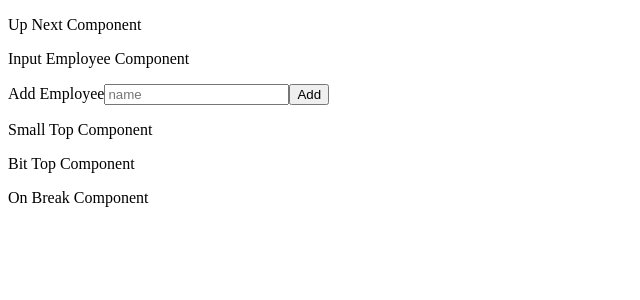
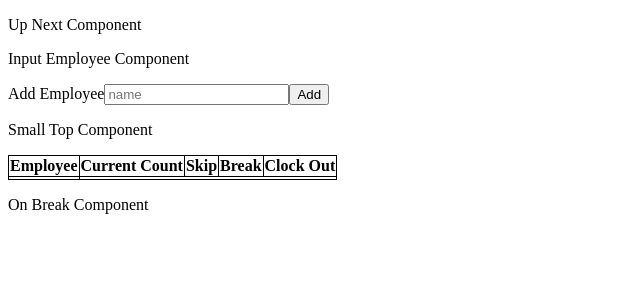
Before and after one commit to missatrox44/crab-city-server-rotation, a React (Vite) app: page / in a window 1280 px wide. Shown: the top 300 px of the page, without its empty margins (0-640 px from the left). Built offline with nearby package versions, Linux system fonts and the light colour scheme.

Commit message:
saving some progress on mapping through employees to display; not functioning yet though

```diff
--- a/package.json
+++ b/package.json
@@ -11,12 +11,12 @@
   "dependencies": {
     "react": "^18.2.0",
     "react-dom": "^18.2.0",
-    "styled-components": "^5.3.6"
+    "styled-components": "^5.3.6",
   },
   "devDependencies": {
     "@types/react": "^18.0.17",
     "@types/react-dom": "^18.0.6",
     "@vitejs/plugin-react": "^2.1.0",
-    "vite": "^3.1.0"
+    "vite": "^3.1.0",
   }
 }
--- a/src/App.jsx
+++ b/src/App.jsx
@@ -11,7 +11,7 @@ function App() {
       <UpNext />
       <InputEmployee />
       {/* <SmallTop /> */}
-      <BigTop />
+
       <OnBreak />
     </div>
 
--- a/src/components/InputEmployee.jsx
+++ b/src/components/InputEmployee.jsx
@@ -1,19 +1,21 @@
 import React, {useState} from 'react';
 import SmallTop from './SmallTop';
-// import BigTop from './BigTop';
+import BigTop from './BigTop';
 // import OnBreak from './OnBreak';
-let employees = []
+
+let id = 1;
 
 export default function InputEmployee() {
 
-    let [employee, setEmployee] = useState({
+    let [employees, setEmployee] = useState([{
+      id: id,
       name: '',
       trainee: false,
       currentCount: 0,
       skip: false,
       break: false,
       clockout: false,
-    });
+    }]);
 
     function handleSubmit(e) {
       e.preventDefault();
@@ -21,6 +23,7 @@ export default function InputEmployee() {
 
       // Sets Employee values based on what is inputed
       setEmployee({
+        id: id++,
         name: nameInput.value,
         trainee: false,
         currentCount: 0,
@@ -33,21 +36,22 @@ export default function InputEmployee() {
       nameInput.value = '';
     }
 
-      employees.push(employee)
+      // employees.push(employee)
       console.log("employees-from-input-component:", employees);
 
 
   return (
     <div>
       <p>Input Employee Component</p>
+
       <form onSubmit={handleSubmit}>
         <label htmlFor="employee-name">Add Employee</label>
         <input id="employee-name" placeholder='name'></input>
-
         <button type="submit">Add</button>
       </form>
 
       <SmallTop employees={employees}/>
+      {/* <BigTop employees={employees}/> */}
 
       </div>
 
--- a/src/components/SmallTop.jsx
+++ b/src/components/SmallTop.jsx
@@ -4,12 +4,13 @@ import './SmallTop.css'
 
 export default function SmallTop(props) {
 
-  // console.log(props);
+  // console.log("Small-Top Console: Props:", props);
+
 
   return (
     <div>
       <p>Small Top Component</p>
-      {/* <table>
+      <table>
         <tbody>
           <tr>
             <th>Employee</th>
@@ -18,7 +19,11 @@ export default function SmallTop(props) {
             <th>Break</th>
             <th>Clock Out</th>
           </tr>
-          <tr>
+
+          {props.employees.map((employee =><tr key={employee.id}><td>{employee.name}</td></tr>))}
+
+
+          {/* <tr>
             <td>
               {props.employee.name}
             </td>
@@ -37,10 +42,10 @@ export default function SmallTop(props) {
             <td>
               <button>Assign Next Table to Me</button>
             </td>
-          </tr>
+          </tr> */}
         </tbody>
       </table>
-      <h3>Employee Name: {props.employees.employee.name}</h3> */}
+
 
       {/* <UpNext /> */}
     </div>
```
Also changed, not shown: 1 other file (tests, documents, lock files or other folders).
